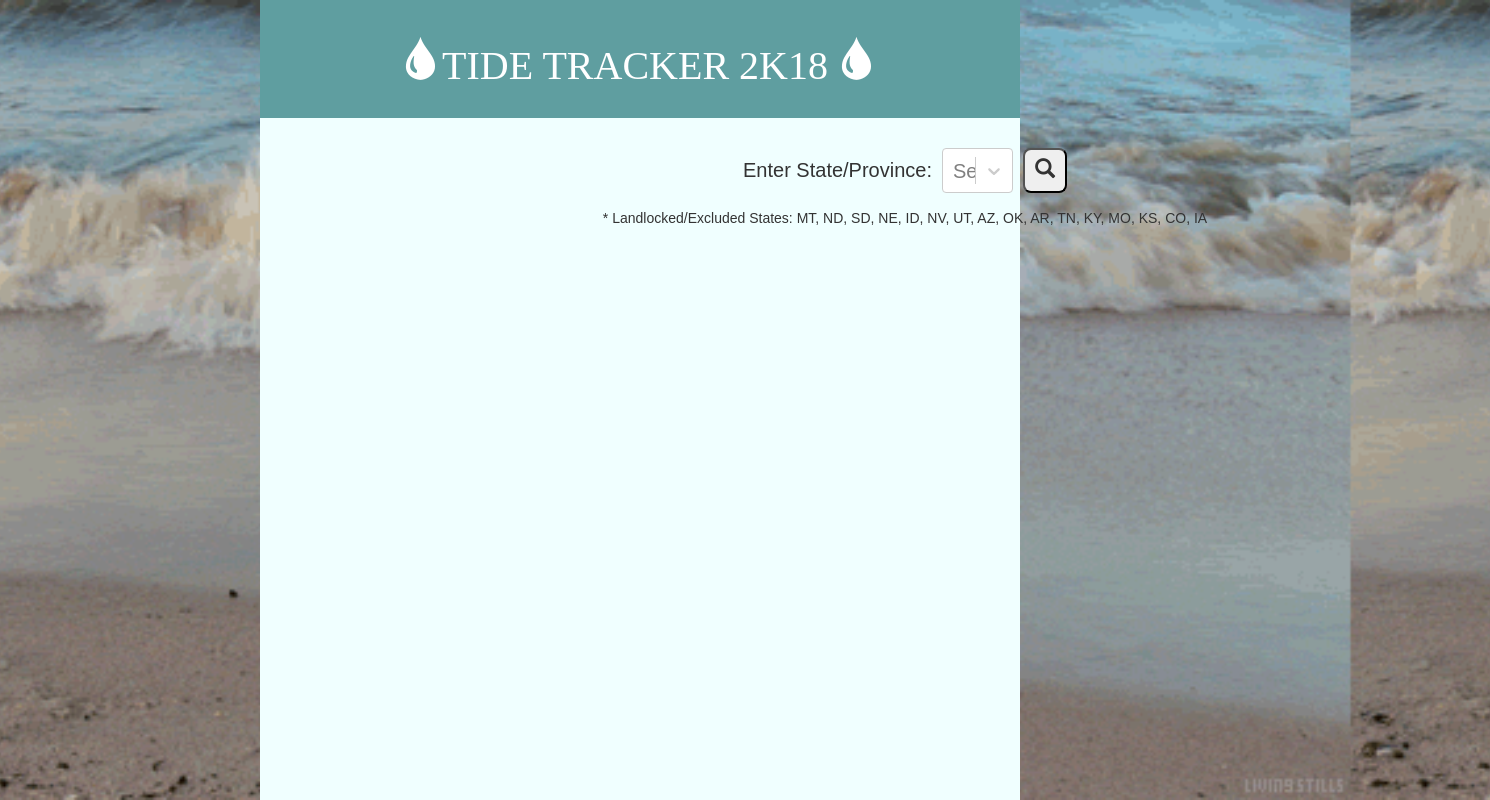
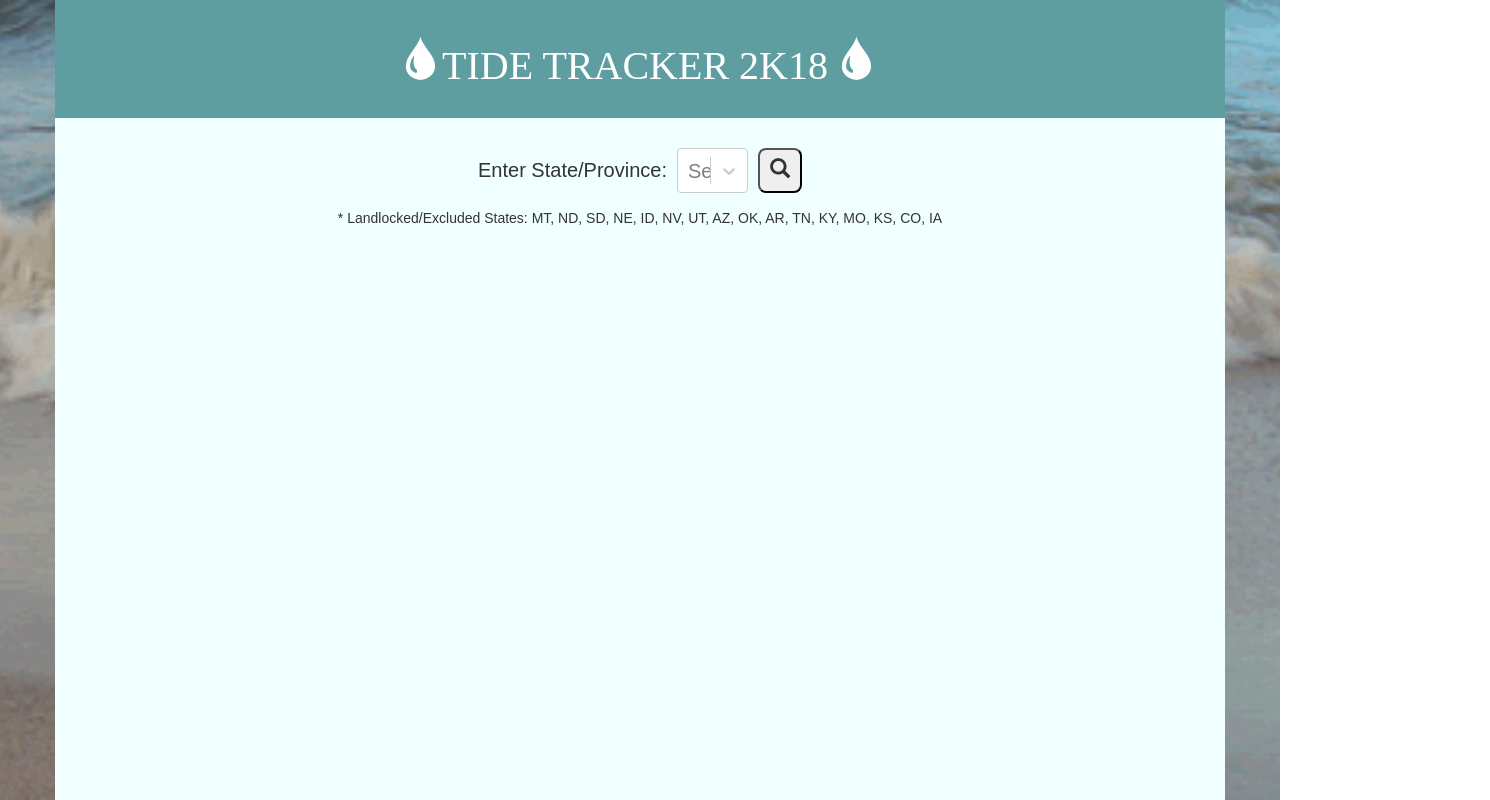
Before and after one commit to jsonrocha/tidetracker, a React (Create React App) app in the folder tidetracker/: page / in a window 1280 px wide. Shown: the top 800 px of the page, 1490 px wide, since content can reach past the window. Built offline with nearby package versions, Linux system fonts and the light colour scheme; a web font is replaced by a local one.

Commit message:
CleanedupCSS

```diff
--- a/tidetracker/public/index.html
+++ b/tidetracker/public/index.html
@@ -10,7 +10,5 @@
     <link rel="shortcut icon" href="%PUBLIC_URL%/favicon.ico">
     <title>React App</title>
   </head>
-  <body>
     <div id="root"></div>
-  </body>
 </html>
--- a/tidetracker/src/App.css
+++ b/tidetracker/src/App.css
@@ -24,38 +24,43 @@ button:focus {
   outline-width: 0;
 }
 
-body {
+.container {
+  display: flex;
+  justify-content: center;
+  align-items: center;
+  flex-direction: column;
+}
+
+.disclaimer {
+  margin-top: 15px;
+  display: flex;
+  justify-content: center;
+}
+
+.content {
+  background-color: azure;
+  display: flex;
+  flex-direction: column;
+  margin-right: 150px;
+  margin-left: 150px;
+  min-height: 938px;
+}
+
+.background {
+  min-height: 938px;
   background-image: url('/images/waves.gif');
   background-size: cover;
   background-position: center;
-}
-
-.container {
-  margin-left: 60px;
-  margin-right: 60px;
   display: flex;
   flex-direction: column;
-  justify-content: center;
-}
-
-.disclaimer {
-  display: flex;
-  justify-content: center;
-  margin-top: 15px;
-}
-
-.body {
-  background-color: azure;
-  margin-left: 260px;
-  margin-right: 260px;
-    min-height: 800px;
+  align-items: center;
 }
 
 .search {
   padding-top: 30px;
+  font-size: 20px;
   display: flex;
   justify-content: center;
-  font-size: 20px;
 }
 
 input {
--- a/tidetracker/src/Components/Home.js
+++ b/tidetracker/src/Components/Home.js
@@ -45,7 +45,8 @@ const MyComponent = () => (
 class Home extends Component {
     render() {
         return (
-            <div>
+            <div className="background">
+            <div className="content">
         <header className="App-header">
           <h1 className="App-title"> <span class="glyphicon glyphicon-tint"></span>TIDE TRACKER 2K18 <span class="glyphicon glyphicon-tint"></span></h1>
         </header>
@@ -56,7 +57,7 @@ class Home extends Component {
         </div>
        <label className="disclaimer">* Landlocked/Excluded States: MT, ND, SD, NE, ID, NV, UT, AZ, OK, AR, TN, KY, MO, KS, CO, IA</label>
         </div>
-
+            </div>
             </div>
         );
     }
```
